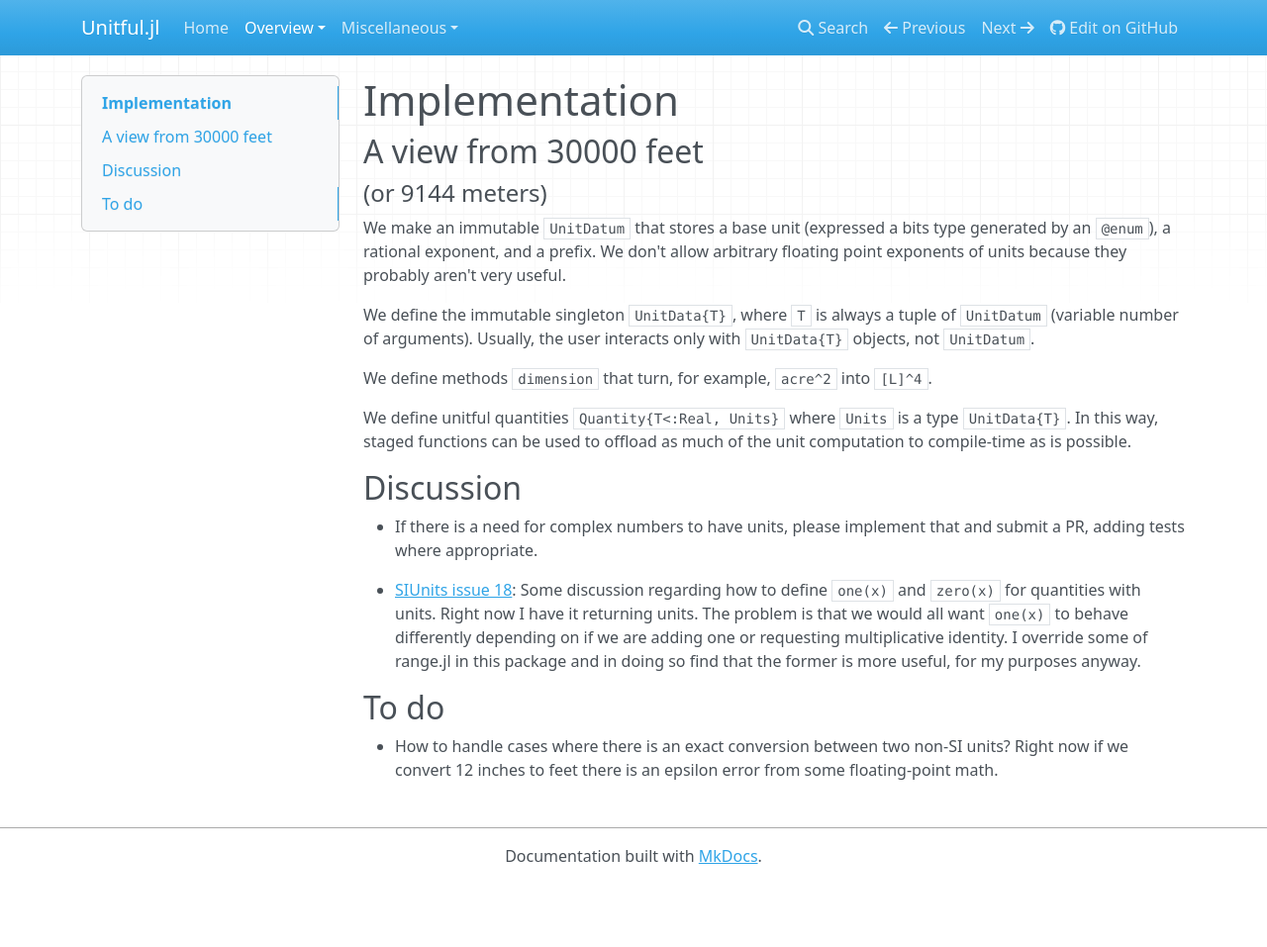
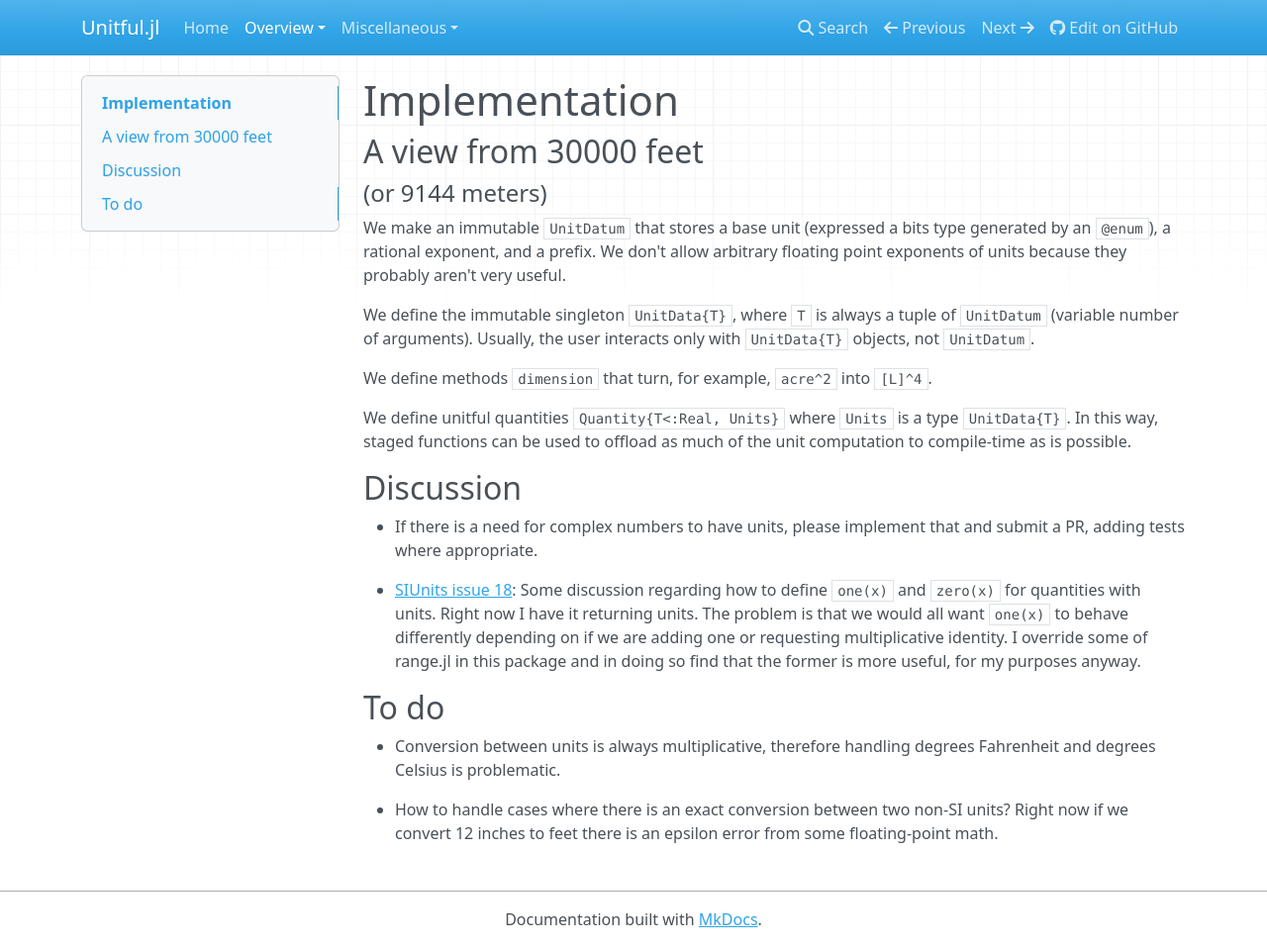
Before and after one commit to PainterQubits/Unitful.jl, an MkDocs documentation site: the page built from docs/implementation.md, in a window 1280 px wide and 957 px high. Shown: the whole window at 99% size. Built offline with MkDocs 1.6.1, drawn with Linux system fonts in a browser that asks for light colours; nearby versions of some CDN libraries; old or Windows-style settings are respelled for this version of MkDocs.

Commit message:
Docs updates

```diff
--- a/docs/implementation.md
+++ b/docs/implementation.md
@@ -31,6 +31,9 @@ is more useful, for my purposes anyway.
 
 ## To do
 
+- Conversion between units is always multiplicative, therefore handling
+degrees Fahrenheit and degrees Celsius is problematic.
+
 - How to handle cases where there is an exact conversion between two
 non-SI units? Right now if we convert 12 inches to feet there is an epsilon
 error from some floating-point math.
```
Also changed, not shown: docs/design.md (+1 -1 lines).
